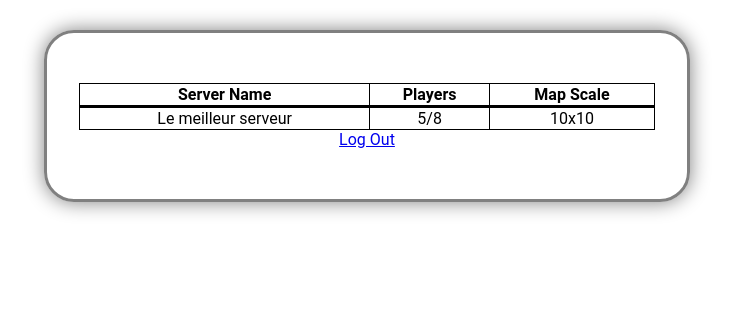
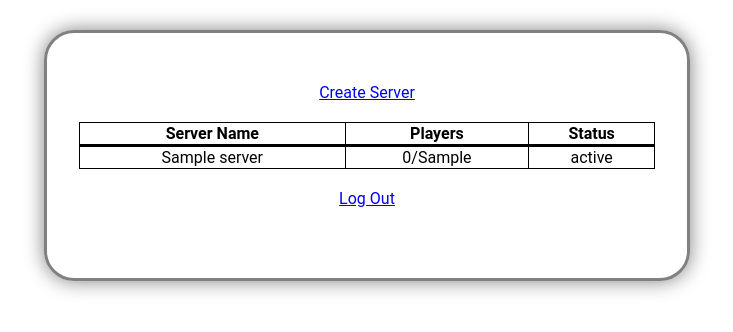
Before and after one commit to Twikax/SquareWar, a PHP site: page /serverlist.php in a window 1280 px wide. Shown: the top 332 px of the page, without its empty margins (273-1006 px from the left). Run offline with PHP 8.4, Linux system fonts and the light colour scheme; the visitor is signed in with stand-in values (Sample User, id 1); tables that the repository leaves empty or names only in its code hold one stand-in row (values such as "Sample post").

Commit message:
Création serveur disponible + restructuration BDD

```diff
--- a/forgotpwd.html
+++ b/forgotpwd.html
@@ -5,7 +5,7 @@
 	<link rel="stylesheet" href="style.css">
 </head>
 <body>
-	<div id="gameLogin">
+	<div id="window">
 		<form action="login.html">
 			<div>
 				<label for="email">E-mail :</label>
--- a/login.html
+++ b/login.html
@@ -5,7 +5,7 @@
 	<link rel="stylesheet" href="style.css">
 </head>
 <body>
-	<div id="gameLogin">
+	<div id="window">
 		<form action="login_post.php" method="post">
 			<div>
 				<label for="username">Username :</label>
--- a/register.html
+++ b/register.html
@@ -5,7 +5,7 @@
 	<link rel="stylesheet" href="style.css">
 </head>
 <body>
-	<div id="gameLogin">
+	<div id="window">
 		<form action="register_post.php" method="post">
 			<div>
 				<label for="username">Username :</label>
--- a/serverlist.php
+++ b/serverlist.php
@@ -1,3 +1,8 @@
+<?php
+	session_start();
+	if (!isset($_SESSION['id']))
+    header('Location: login.html');
+?>
 <!DOCTYPE html>
 <head>
 	<meta charset="UTF-8">
@@ -5,22 +10,39 @@
 	<link rel="stylesheet" href="style.css">
 </head>
 <body>
-	<div id="gameLogin">
+	<div id="window">
+		<div><a href="createserver.html">Create Server</a></div>
+		<div>
 			<table id="serverlist">
 				<thead>
 					<th>Server Name</th>
 					<th>Players</th>
-				<th>Map Scale</th>
+					<th>Status</th>
 				</thead>
 				<tbody>
+					<?php
+						try {
+							$bdd = new PDO('mysql:host=localhost;dbname=squarewar;charset=utf8', 'root', '');
+						}
+						catch(Exception $e) {
+							die('Erreur : '.$e->getMessage());
+						}
+						$req = $bdd->query('SELECT name, max_players, status FROM servers');
+						while ($donnees = $req->fetch()) {
+						?>
 							<tr>
-					<td>Le meilleur serveur</td>
-					<td>5/8</td>
-					<td>10x10</td>
+								<td><?php echo htmlspecialchars($donnees['name']); ?></td>
+								<td>0/<?php echo htmlspecialchars($donnees['max_players']); ?></td>
+								<td><?php echo htmlspecialchars($donnees['status']); ?></td>
 							</tr>
+						<?php
+						}
+						$req->closeCursor();
+					?>
 				</tbody>
 			</table>
-		<a href="logout.php">Log Out</a>
+		</div>
+		<div><a href="logout.php">Log Out</a></div>
 	</div>
 </body>
 </html>
--- a/style.css
+++ b/style.css
@@ -6,7 +6,7 @@ body {
 	margin: 0;
 }
 
-#gameLogin {
+#window {
 	position: absolute;
 	margin: 0 auto;
 	left: 0;
@@ -19,6 +19,10 @@ body {
 	border-radius: 30px;
 	box-shadow: 0 0 20px grey;
 	text-align: center;
+}
+
+#window div {
+	margin-bottom: 20px;
 }
 
 #serverlist {
@@ -38,10 +42,6 @@ body {
 
 #serverlist tbody tr:hover {
 	background: rgb(230,230,230);
-}
-
-#gameLogin div {
-	margin-bottom: 20px;
 }
 
 #gameConfig {
```
Also changed, not shown: createserver.html (added, +24 -0 lines), createserver_post.php (added, +11 -0 lines). Lines whose indentation alone changed are shown as unchanged.
